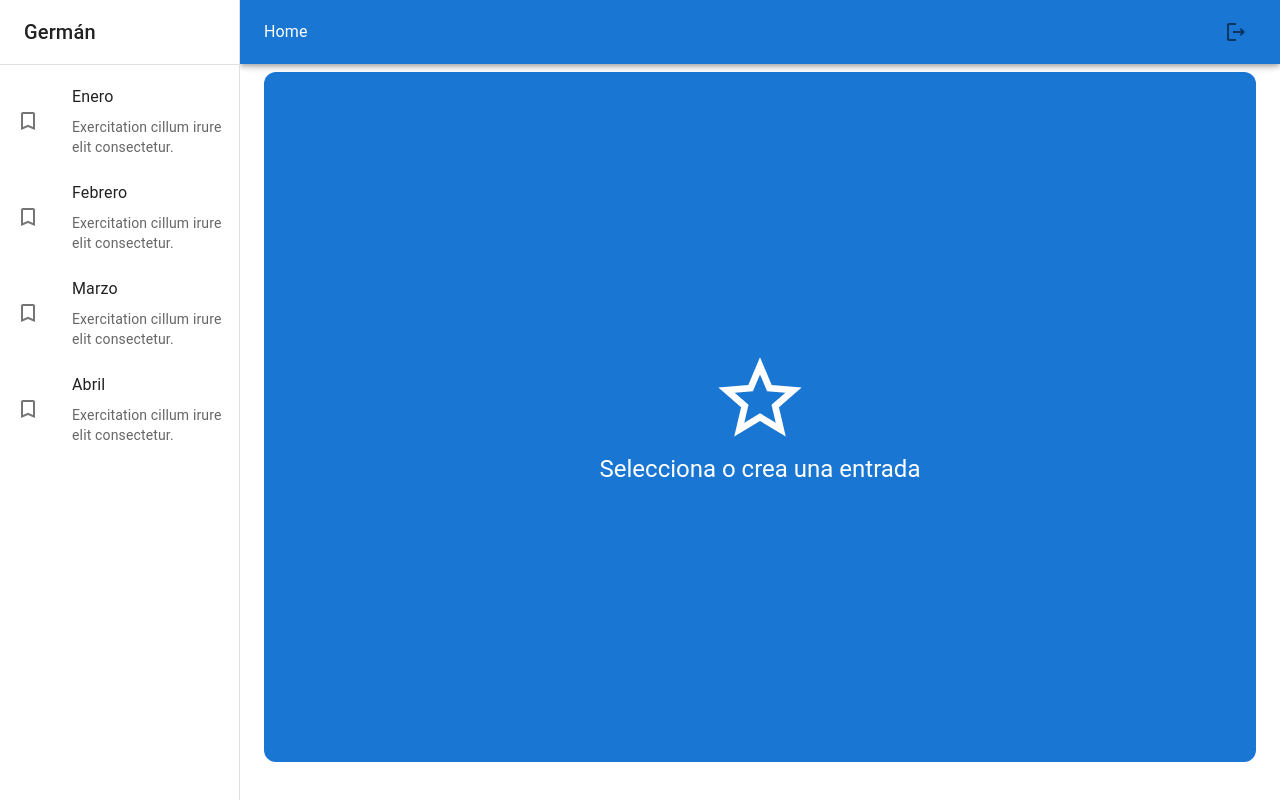
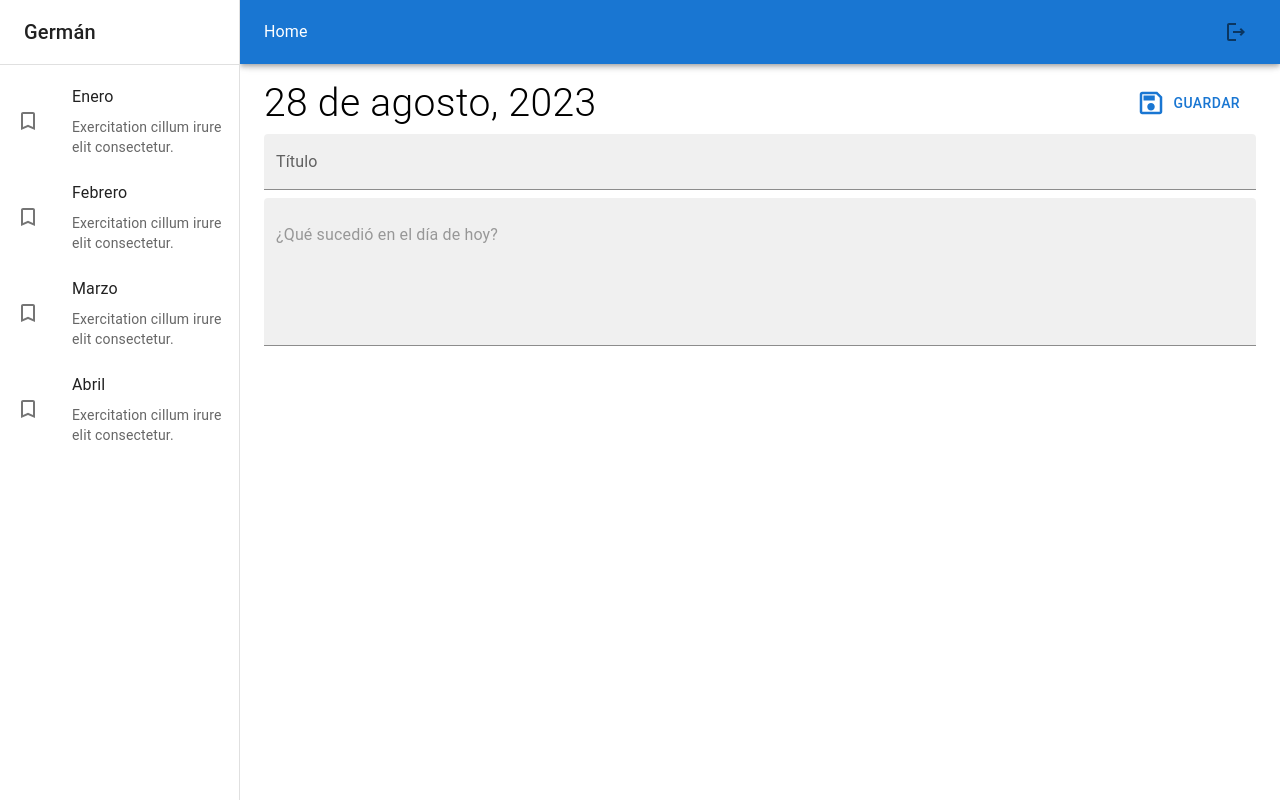
Before and after one commit to germanheinz/AuthenticationApp, a React (Vite) app: page / in a window 1280 px wide. Built offline with nearby package versions, Linux system fonts and the light colour scheme.

Commit message:
Creating Note View

```diff
--- a/src/app/pages/AppPage.jsx
+++ b/src/app/pages/AppPage.jsx
@@ -2,10 +2,13 @@
 import { HomeLayout } from "../../auth/layout/HomeLayout"
 import { NothingSelectedView } from "../views/NothingSelectedView"
 
+import { NoteView } from "../views/NoteView"
+
 export const AppPage = () => {
   return (
   <HomeLayout>
-    <NothingSelectedView/>
+    {/* <NothingSelectedView/> */}
+    <NoteView/>
   </HomeLayout>
   )
 }
--- /dev/null
+++ b/src/app/views/NoteView.jsx
@@ -0,0 +1,43 @@
+import { SaveOutlined } from '@mui/icons-material';
+import { Button, Grid, TextField, Typography } from '@mui/material';
+
+
+export const NoteView = () => {
+  return (
+    <Grid container direction='row' justifyContent='space-between' alignItems='center' sx={{ mb: 1 }}>
+        <Grid item>
+            <Typography fontSize={ 39 } fontWeight='light' >28 de agosto, 2023</Typography>
+        </Grid>
+        <Grid item>
+            <Button color="primary" sx={{ padding: 2 }}>
+                <SaveOutlined sx={{ fontSize: 30, mr: 1 }} />
+                Guardar
+            </Button>
+        </Grid>
+
+        <Grid container>
+            <TextField
+                type="text"
+                variant="filled"
+                fullWidth
+                placeholder="Ingrese un título"
+                label="Título"
+                sx={{ border: 'none', mb: 1 }}
+            />
+
+            <TextField
+                type="text"
+                variant="filled"
+                fullWidth
+                multiline
+                placeholder="¿Qué sucedió en el día de hoy?"
+                minRows={ 5 }
+            />
+        </Grid>
+
+        {/* Image gallery */}
+        {/* <ImageGallery /> */}
+
+    </Grid>
+  )
+}
```
